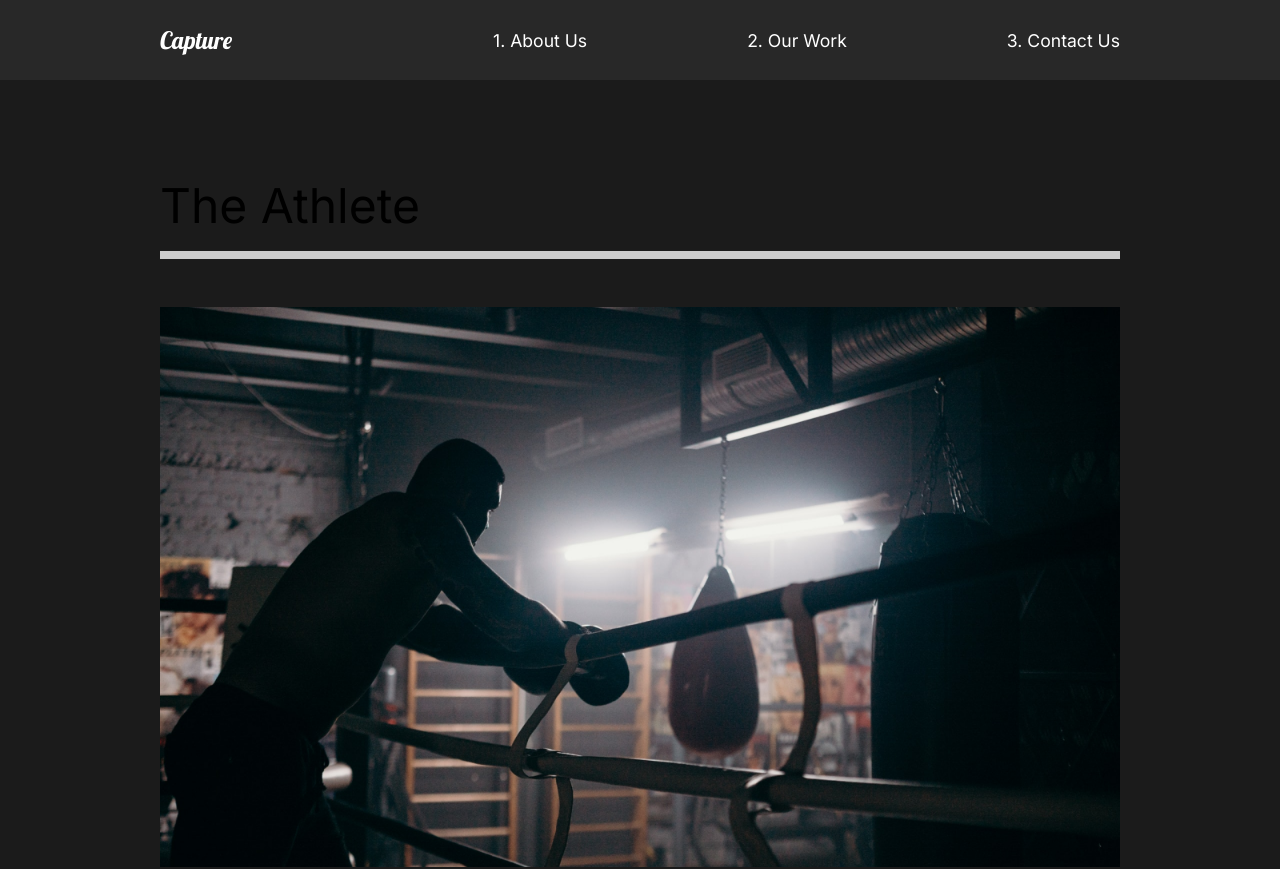
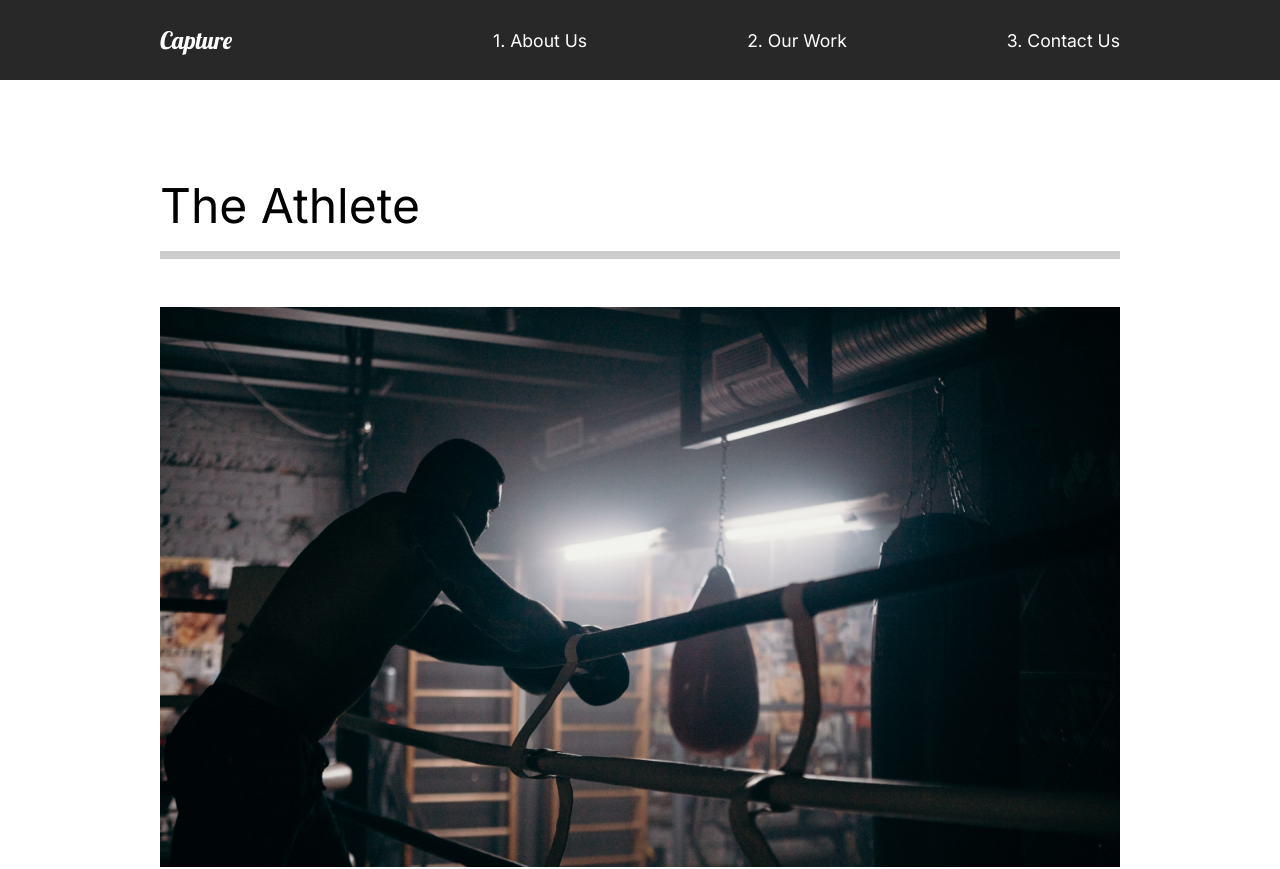
Before and after one commit to francesco-sommaruga/capture, a React (Create React App) app: page /work in a window 1280 px wide. Shown: the top 869 px of the page. Built offline with nearby package versions, Linux system fonts and the light colour scheme.

Commit message:
(App.js, pages) added page transitions with framer motion

```diff
--- a/src/App.js
+++ b/src/App.js
@@ -2,7 +2,7 @@
 import { useState } from 'react';
 
 //import react-router
-import { Switch, Route } from 'react-router-dom';
+import { Switch, Route, useLocation } from 'react-router-dom';
 
 //import global styles
 import GlobalStyle from './components/styled-components/GlobalStyles';
@@ -19,14 +19,21 @@ import MovieDetail from './pages/MovieDetail';
 //import hard-coded movies
 import { MovieState } from './movieState';
 
+//framer-motion
+import { AnimatePresence } from 'framer-motion';
+
 const App = () => {
     const [movies, setMovies] = useState(MovieState);
+
+    const location = useLocation();
 
     return (
         <div className="App">
             <GlobalStyle />
             <Nav />
-            <Switch>
+            <AnimatePresence exitBeforeEnter>
+                {/*location and key props are needed for AnimatePresence to trigger exit animations */}
+                <Switch location={location} key={location.pathname}>
                     <Route path="/" exact>
                         <AboutUs />
                     </Route>
@@ -40,6 +47,7 @@ const App = () => {
                         <MovieDetail movies={movies} />
                     </Route>
                 </Switch>
+            </AnimatePresence>
         </div>
     );
 };
--- a/src/components/sections/AboutSection.js
+++ b/src/components/sections/AboutSection.js
@@ -1,3 +1,6 @@
+//import framer motion
+import { motion } from 'framer-motion';
+
 //import styled components
 import { StyledLayout, StyledDescription, StyledImage } from '../styled-components/styles';
 
@@ -5,20 +8,25 @@ import { StyledLayout, StyledDescription, StyledImage } from '../styled-componen
 import home1 from '../../img/home1.png';
 
 const AboutSection = () => {
+
     return (
         <StyledLayout>
             <StyledDescription>
+                <motion.div className="title">
                     <div className="hide">
-                    <h2>We work to make</h2>
+                        <motion.h2>
+                            We work to make
+                        </motion.h2>
                     </div>
                     <div className="hide">
-                    <h2>
+                        <motion.h2 >
                             Your <span>dreams</span> come
-                    </h2>
+                        </motion.h2>
                     </div>
                     <div className="hide">
-                    <h2>True</h2>
+                        <motion.h2 >True</motion.h2>
                     </div>
+                </motion.div>
                 <p>
                     Contact us for any photography or videography ideas that you have. We have professionals with
                     amazing skills.
--- a/src/components/sections/FaqSection.js
+++ b/src/components/sections/FaqSection.js
@@ -55,7 +55,7 @@ const FaqSection = () => {
                 Any Questions <span>FAQ</span>
             </h2>
             {faqs.map(faq => (
-                <Faq question={faq.question} answer={faq.answer} />
+                <Faq question={faq.question} answer={faq.answer} key={faq.question}/>
             ))}
         </StyledFaqs>
     );
--- a/src/components/sections/Nav.js
+++ b/src/components/sections/Nav.js
@@ -9,13 +9,13 @@ const Nav = () => {
             </h1>
 
             <ul>
-                <li>
+                <li key={'nav-1'}>
                     <Link to="/">1. About Us</Link>
                 </li>
-                <li>
+                <li key={'nav-2'}>
                     <Link to="/work">2. Our Work</Link>
                 </li>
-                <li>
+                <li key={'nav-3'}>
                     <Link to="/contacts">3. Contact Us</Link>
                 </li>
             </ul>
--- /dev/null
+++ b/src/framerAnimations.js
@@ -0,0 +1,20 @@
+export const pageAnimation = {
+    hidden: {
+        opacity: 0,
+        y: 300,
+    },
+    show: {
+        opacity: 1,
+        y: 0,
+        transition: {
+            duration: .5,
+        },
+    },
+    exit: {
+        opacity: 0,
+        y: 300,
+        transition: {
+            duration: .5,
+        },
+    },
+};
--- a/src/pages/AboutUs.js
+++ b/src/pages/AboutUs.js
@@ -2,13 +2,17 @@ import AboutSection from '../components/sections/AboutSection';
 import ServicesSection from '../components/sections/ServicesSection';
 import FaqSection from '../components/sections/FaqSection';
 
+//import animations
+import { motion } from 'framer-motion';
+import { pageAnimation } from '../framerAnimations';
+
 const AboutUs = () => {
     return (
-        <>
+        <motion.div variants={pageAnimation} initial="hidden" animate="show" exit="exit">
             <AboutSection />
             <ServicesSection />
             <FaqSection />
-        </>
+        </motion.div>
     );
 };
 
--- a/src/pages/ContactUs.js
+++ b/src/pages/ContactUs.js
@@ -1,8 +1,12 @@
+//import animations
+import { motion } from 'framer-motion';
+import { pageAnimation } from '../framerAnimations';
+
 const ContactUs = () => {
     return (
-        <div>
+        <motion.div variants={pageAnimation}  initial="hidden" animate="show" exit="exit">
             <h1>Contact Us</h1>
-        </div>
+        </motion.div>
     );
 };
 
--- a/src/pages/MovieDetail.js
+++ b/src/pages/MovieDetail.js
@@ -6,6 +6,10 @@ import styled from 'styled-components';
 
 //import components
 import Award from '../components/components/Award';
+
+//import animations
+import { motion } from 'framer-motion';
+import { pageAnimation } from '../framerAnimations';
 
 const MovieDetail = ({ movies }) => {
     const history = useHistory();
@@ -20,14 +24,14 @@ const MovieDetail = ({ movies }) => {
     return (
         <>
             {movie && (
-                <StyledDetails>
+                <StyledDetails variants={pageAnimation}  initial="hidden" animate="show" exit="exit">
                     <StyledHeadline>
                         <h2>{movie.title}</h2>
                         <img src={movie.mainImg} alt={movie.title} />
                     </StyledHeadline>
                     <StyledAwards>
                         {movie.awards.map(award => (
-                            <Award title={award.title} description={award.description} />
+                            <Award title={award.title} description={award.description} key={award.title} />
                         ))}
                     </StyledAwards>
                     <StyledImage>
@@ -39,7 +43,7 @@ const MovieDetail = ({ movies }) => {
     );
 };
 
-const StyledDetails = styled.div`
+const StyledDetails = styled(motion.div)`
     color: white;
 `;
 
@@ -55,7 +59,7 @@ const StyledHeadline = styled.div`
     }
     img {
         width: 100%;
-        height: 70vh;
+        height: 90vh;
         object-fit: cover;
     }
 `;
--- a/src/pages/OurWork.js
+++ b/src/pages/OurWork.js
@@ -4,9 +4,13 @@ import styled from 'styled-components';
 //import components
 import Movie from '../components/components/Movie';
 
+//import animations
+import { motion } from 'framer-motion';
+import { pageAnimation } from '../framerAnimations';
+
 const OurWork = ({ movies }) => {
     return (
-        <StyledWork>
+        <StyledWork variants={pageAnimation} initial="hidden" animate="show" exit="exit">
             {movies.map(movie => (
                 <Movie title={movie.title} src={movie.mainImg} alt={movie.title} link={movie.url} />
             ))}
@@ -14,7 +18,8 @@ const OurWork = ({ movies }) => {
     );
 };
 
-const StyledWork = styled.div`
+const StyledWork = styled(motion.div)`
+    background: #fff;
     min-height: 100vh;
     overflow: hidden;
     padding: 5rem 10rem;
```
Lines whose indentation alone changed are shown as unchanged.
